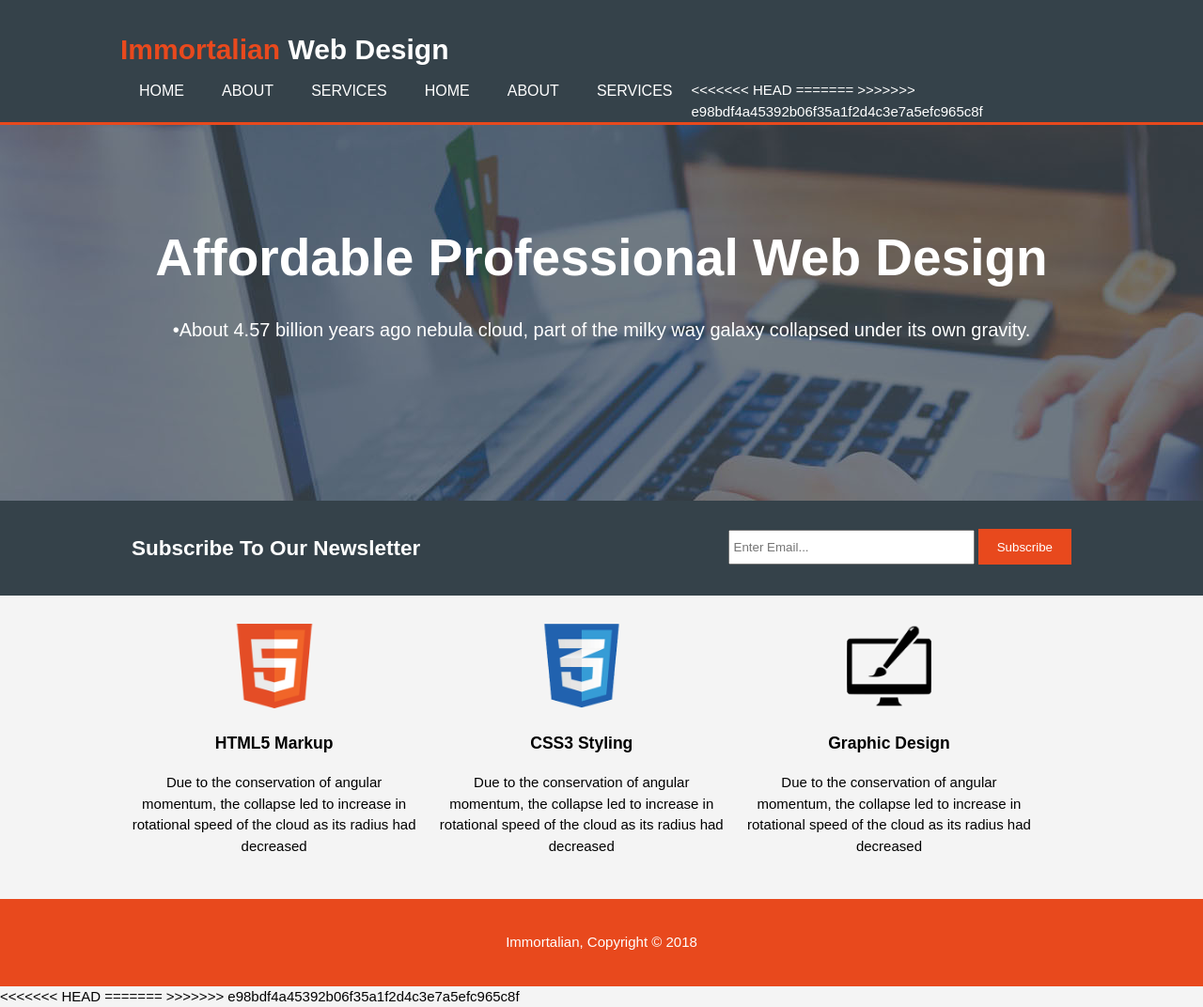
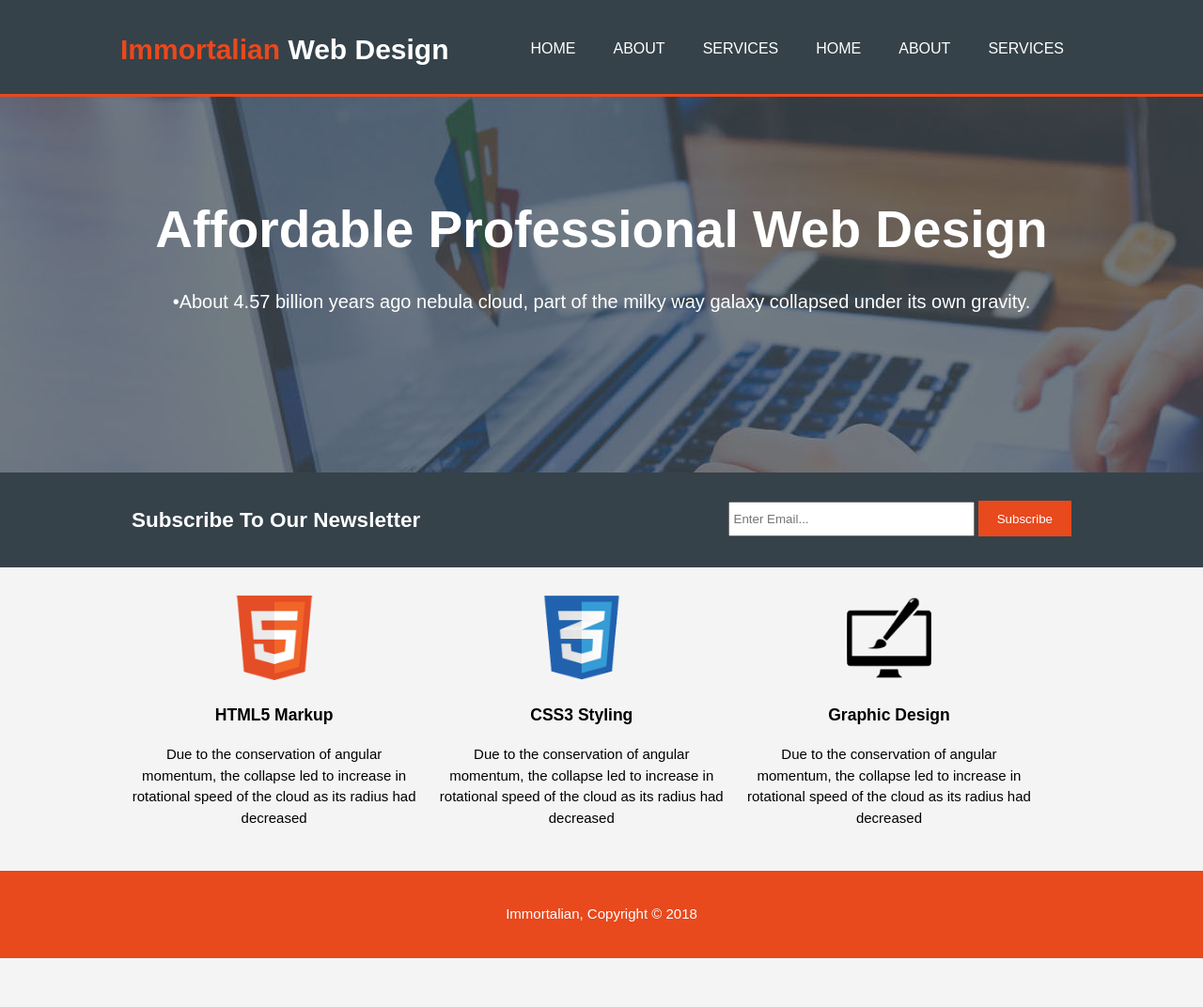
Before and after one commit to immortalian/project-zero, a Jekyll site: the page built from _pages/index.html, in a window 1280 px wide. Shown: the whole page at 94% size. Built offline with Jekyll 4.4.1, drawn with Linux system fonts in a browser that asks for light colours; after the commit the page ends 1020 px from its top, so only the background shows below that.

Commit message:
remove conflict message

```diff
--- a/_config.yml
+++ b/_config.yml
@@ -19,11 +19,8 @@ description: >- # this means to ignore newlines until "baseurl:"
   Write an awesome description for your new site here. You can edit this
   line in _config.yml. It will appear in your document head meta (for
   Google search results) and in your feed.xml site description.
-
-
 # baseurl: "immortalian.com" # the subpath of your site, e.g. /blog
 url: "" # the base hostname & protocol for your site, e.g. http://example.com
-
 twitter_username: jekyllrb
 github_username:  jekyll
 
--- a/_includes/nav.html
+++ b/_includes/nav.html
@@ -1,13 +1,10 @@
 <nav>
     <ul>
-<<<<<<< HEAD
         <li><a href="/index.html" class="{% if page.url contains '/index.html' %} current {% endif %}" >Home</a></li>
         <li><a href="/about.html" class="{% if page.url contains '/about.html' %} current {% endif %}" >About</a></li>
         <li><a href="/services.html" class="{% if page.url contains '/services.html' %} current {% endif %}"> Services </a></li>
-=======
     {% for link in site.data.menu %}
         <li><a href=" {% if forloop.first %}/{% else %}/{{ link }}/{% endif %}" class="{% if page.url contains '/index.html' %} current {% endif %}" >{{ link | upcase }}</a></li>
     {% endfor %}
->>>>>>> e98bdf4a45392b06f35a1f2d4c3e7a5efc965c8f
     </ul>
 </nav>
--- a/_layouts/default.html
+++ b/_layouts/default.html
@@ -26,10 +26,6 @@
               <span class = 'year'></span>
           </p>
         </footer>
-<<<<<<< HEAD
-      <script src = 'index.js'></script>
-=======
       <script src = '/index.js'></script>
->>>>>>> e98bdf4a45392b06f35a1f2d4c3e7a5efc965c8f
     </body>
  </html>
```
